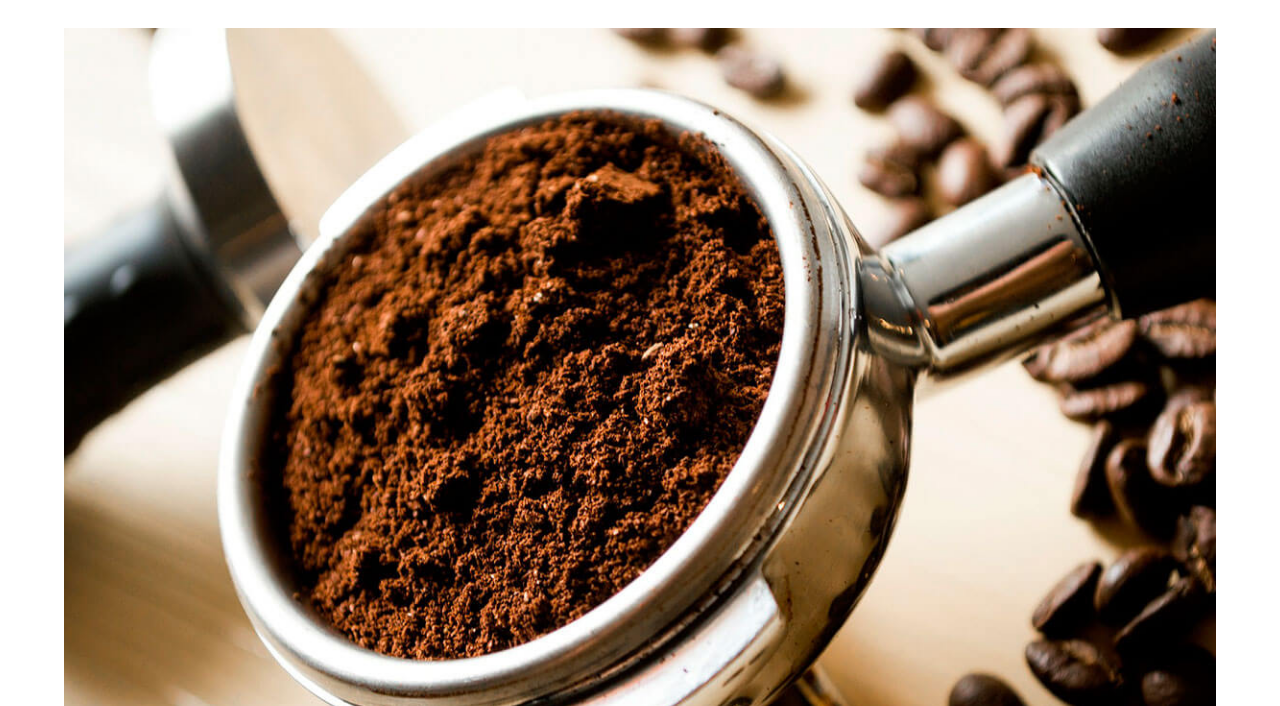
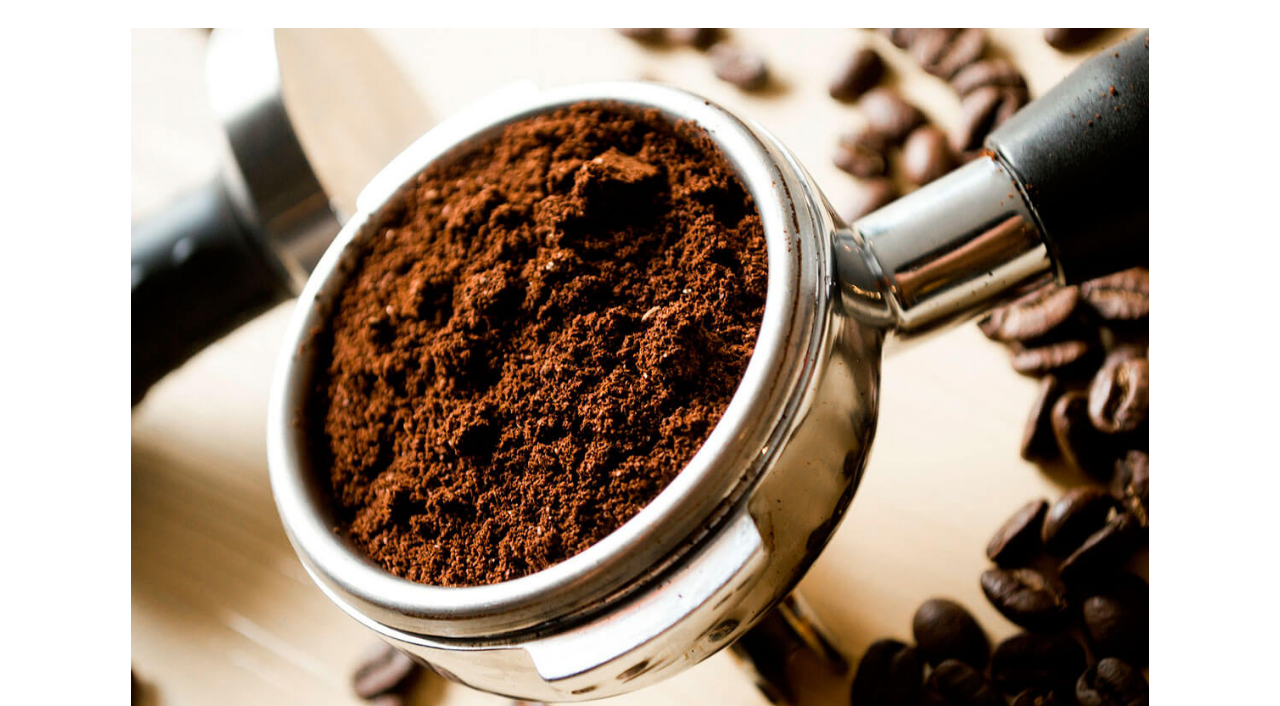
Before and after one commit to ElizabethCorrea7/CoffeeBlog, a plain HTML site: page entrada.html in a window 1280 px wide. Shown: the part 674-1380 px from the top of the page. Drawn offline with nearby package versions, Linux system fonts and the light colour scheme.

Commit message:
Update entrada.html

```diff
--- a/entrada.html
+++ b/entrada.html
@@ -36,7 +36,7 @@
         <h3 class="centrar-texto">About Us</h3>
 
         <center>
-            <img src="img/blog1.jpg" alt="imagen del blog">
+            <img class="entrada-imagen" src="img/blog1.jpg" alt="imagen del blog">
         </center>
 
         <p>Etiam pulvinar, quam in iaculis viverra, nibh leo tempor sem, vitae bibendum quam neque vel magna. Nunc id maximus elit. Etiam fermentum tristique lacus eu pulvinar. Vivamus scelerisque varius sem. Aliquam sem ante, pretium eget congue a, vehicula ut ligula. Vestibulum ante ipsum primis in faucibus orci luctus et ultrices posuere cubilia curae; Morbi nec tincidunt odio. Integer vehicula efficitur nisi sed aliquet. Aliquam aliquam finibus placerat. Mauris consectetur, mauris nec hendrerit efficitur, justo augue placerat odio, a condimentum ante metus et elit. Etiam non massa dui. In vitae tortor sed leo egestas posuere non id tortor. Quisque nec gravida dui. Sed vitae massa mollis, porta felis sed, fringilla odio.</p>
```
